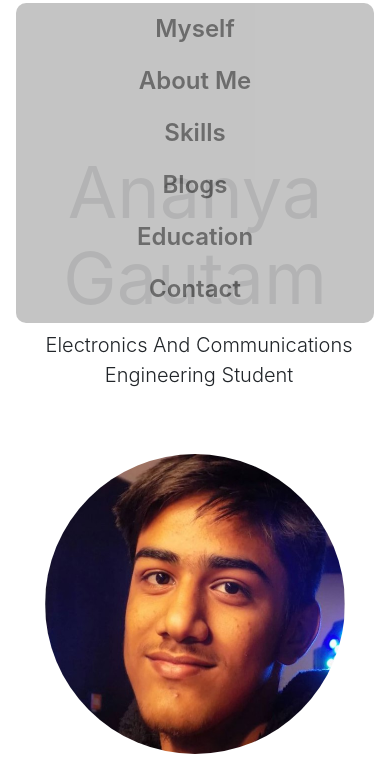
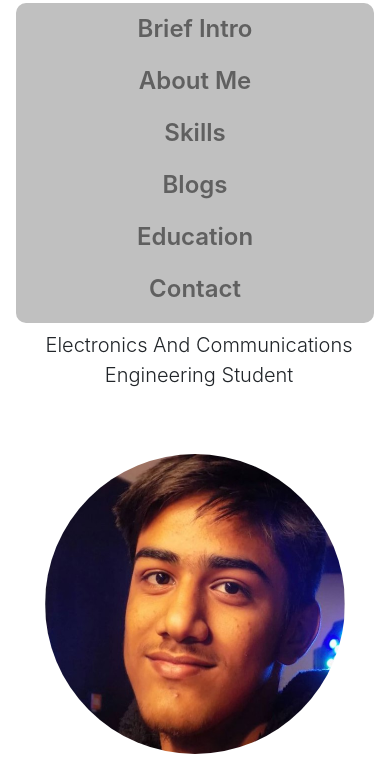
Before and after one commit to Boombag0607/Boombag0607.github.io, a plain HTML site: page index.html in a window 390 px wide. Both pictures are taken after a click on the button "Toggle navigation". Shown: the part 75-844 px from the top of the page. Drawn offline with nearby package versions, Linux system fonts and the light colour scheme.

Commit message:
more changes

```diff
--- a/css/index.css
+++ b/css/index.css
@@ -151,6 +151,6 @@ img {
         text-align: center;
         transition: all ease-in 0.2s 0s;
         background: silver;
-        opacity: 0.92;
+        opacity: 1;
     }
 }
--- a/index.html
+++ b/index.html
@@ -25,7 +25,7 @@
           <div class="collapse navbar-collapse" id="navbarSupportedContent">
             <ul class="navbar-nav me-auto mb-2 mb-lg-0">
                       <li class="nav-item">
-                          <a class ="nav-link" href="#me">Myself</a>
+                          <a class ="nav-link" href="#me">Brief Intro</a>
                       </li>
                       <li class="nav-item">
                           <a class ="nav-link" href="#aboutme">About Me</a>
```
